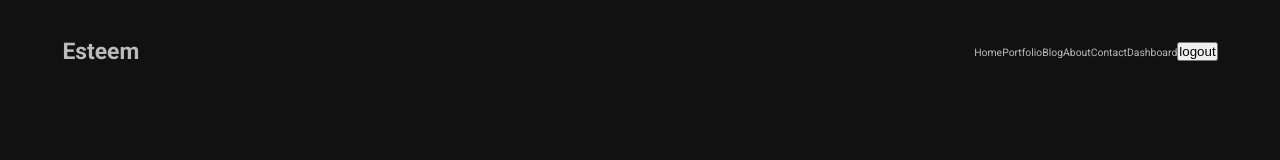
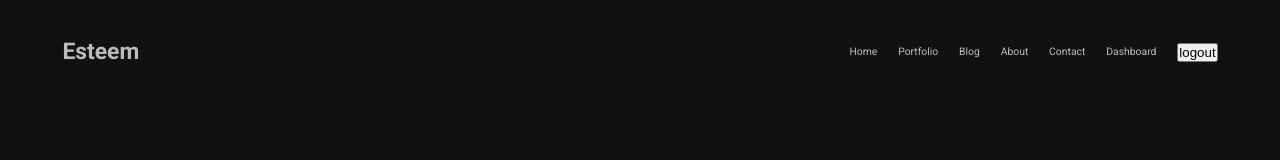
Before and after one commit to esteemayo/next_13, a Next.js app: page / in a window 1280 px wide. Shown: the top 160 px of the page. Built offline with nearby package versions, Linux system fonts and the light colour scheme.

Commit message:
feat: add styling

```diff
--- a/src/components/navbar/Navbar.module.scss
+++ b/src/components/navbar/Navbar.module.scss
@@ -8,4 +8,10 @@
     font-weight: bold;
     font-size: 2.2rem;
   }
+
+  .links {
+    display: flex;
+    align-items: center;
+    gap: 2rem;
+  }
 }
```
